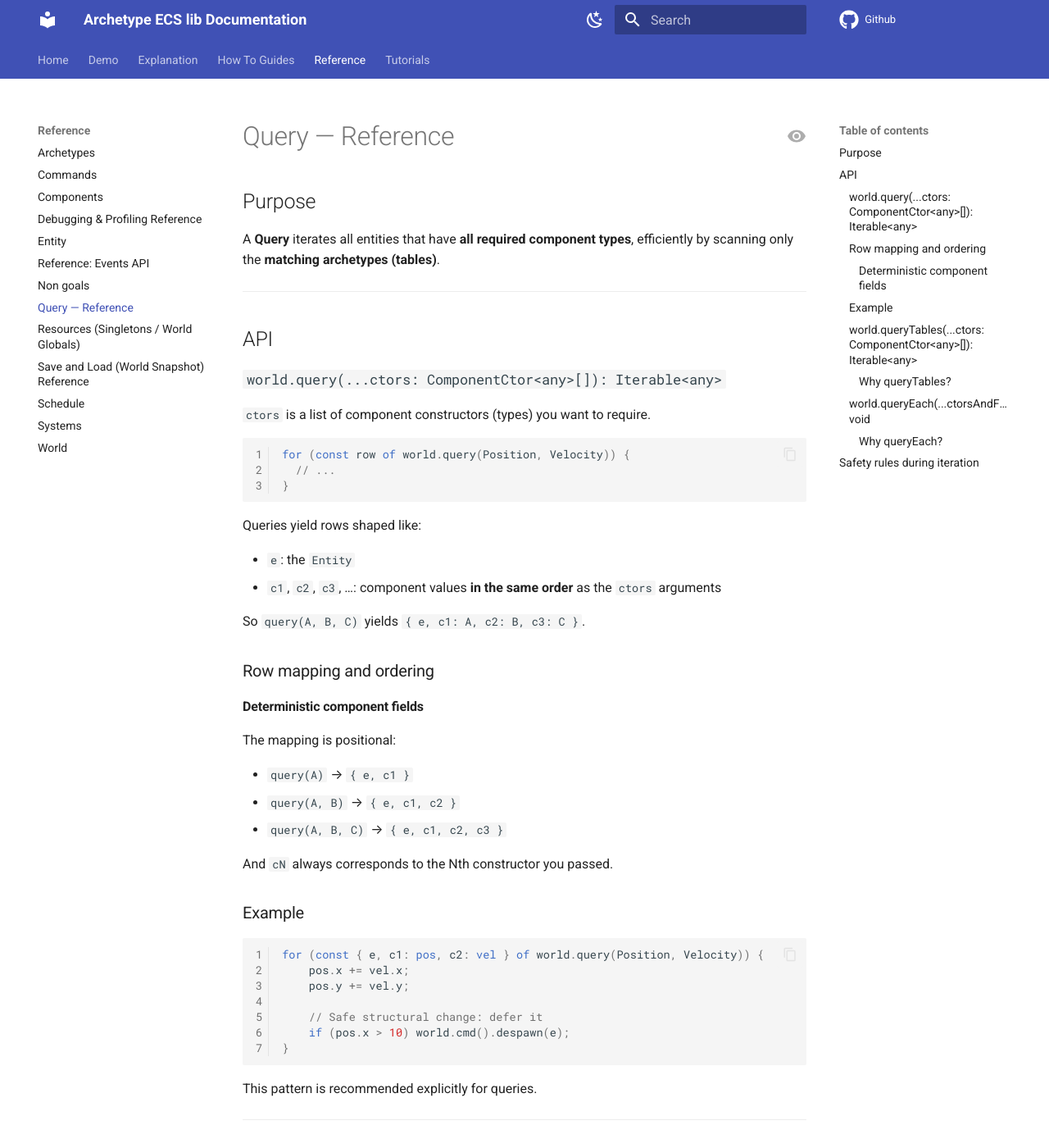
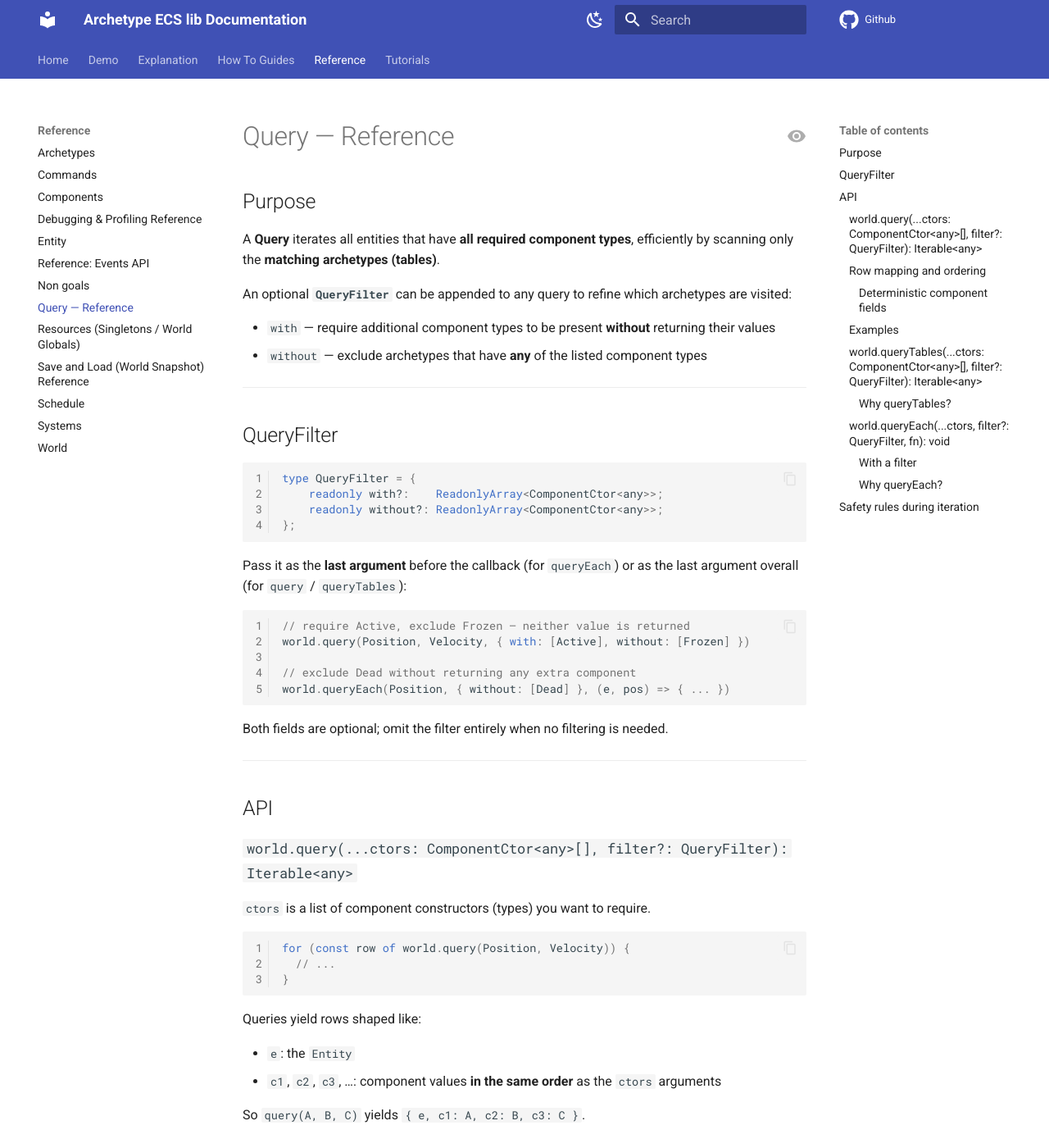
Before and after one commit to PirateJL/archetype-ecs-lib, an MkDocs documentation site: the page built from docs/Reference/queries.md, in a window 1280 px wide and 1400 px high. Shown: the whole window at 82% size. Built offline with MkDocs 1.6.1 and Material for MkDocs 9.7.7, drawn with Linux system fonts in a browser that asks for light colours; comment, search, counter and statistics services are not loaded; the version menu is left out; some of the changed text lies outside the part shown.

Commit message:
FEAT #61 Add comprehensive documentation for `QueryFilter` usage, covering `with` and `without` filters, combined cases, and performance insights in queries.

````diff
--- a/docs/Reference/queries.md
+++ b/docs/Reference/queries.md
@@ -4,11 +4,39 @@
 
 A **Query** iterates all entities that have **all required component types**, efficiently by scanning only the **matching archetypes (tables)**.
 
+An optional **`QueryFilter`** can be appended to any query to refine which archetypes are visited:
+
+- `with` — require additional component types to be present **without** returning their values
+- `without` — exclude archetypes that have **any** of the listed component types
+
+---
+
+## QueryFilter
+
+```ts
+type QueryFilter = {
+    readonly with?:    ReadonlyArray<ComponentCtor<any>>;
+    readonly without?: ReadonlyArray<ComponentCtor<any>>;
+};
+```
+
+Pass it as the **last argument** before the callback (for `queryEach`) or as the last argument overall (for `query` / `queryTables`):
+
+```ts
+// require Active, exclude Frozen — neither value is returned
+world.query(Position, Velocity, { with: [Active], without: [Frozen] })
+
+// exclude Dead without returning any extra component
+world.queryEach(Position, { without: [Dead] }, (e, pos) => { ... })
+```
+
+Both fields are optional; omit the filter entirely when no filtering is needed.
+
 ---
 
 ## API
 
-### `world.query(...ctors: ComponentCtor<any>[]): Iterable<any>`
+### `world.query(...ctors: ComponentCtor<any>[], filter?: QueryFilter): Iterable<any>`
 
 `ctors` is a list of component constructors (types) you want to require.
 
@@ -35,9 +63,11 @@ The mapping is positional:
 * `query(A, B)` → `{ e, c1, c2 }`
 * `query(A, B, C)` → `{ e, c1, c2, c3 }`
 
-And `cN` always corresponds to the Nth constructor you passed.
+`cN` always corresponds to the Nth constructor you passed. Components listed inside a `QueryFilter` do **not** count toward `cN` indices and are not returned in the row.
 
-### Example
+### Examples
+
+Basic query:
 
 ```ts
 for (const { e, c1: pos, c2: vel } of world.query(Position, Velocity)) {
@@ -49,11 +79,20 @@ for (const { e, c1: pos, c2: vel } of world.query(Position, Velocity)) {
 }
 ```
 
-This pattern is recommended explicitly for queries.
+With a filter — require `Active`, exclude `Frozen`:
+
+```ts
+for (const { c1: pos, c2: vel } of world.query(Position, Velocity, { with: [Active], without: [Frozen] })) {
+    pos.x += vel.x;
+    pos.y += vel.y;
+}
+```
+
+The row shape is still `{ e, c1: Position, c2: Velocity }` — the filter components are invisible in the result.
 
 ---
 
-### `world.queryTables(...ctors: ComponentCtor<any>[]): Iterable<any>`
+### `world.queryTables(...ctors: ComponentCtor<any>[], filter?: QueryFilter): Iterable<any>`
 
 `ctors` is a list of component constructors (types) you want to require.
 
@@ -77,7 +116,8 @@ Use this when you want fewer allocations and more cache-friendly loops:
 * you iterate **columns + indices** instead of creating one `{e, c1, ...}` object per entity
 * you can batch work per archetype
 
-Example:
+Examples:
+
 ```typescript
 for (const { entities, c1: pos, c2: vel } of world.queryTables(Position, Velocity)) {
   for (let i = 0; i < entities.length; i++) {
@@ -87,9 +127,19 @@ for (const { entities, c1: pos, c2: vel } of world.queryTables(Position, Velocit
 }
 ```
 
+With a filter:
+
+```typescript
+for (const { entities, c1: pos } of world.queryTables(Position, { without: [Frozen] })) {
+  for (let i = 0; i < entities.length; i++) {
+    pos[i]!.x += 1;
+  }
+}
+```
+
 ---
 
-### `world.queryEach(...ctorsAndFn): void`
+### `world.queryEach(...ctors, filter?: QueryFilter, fn): void`
 
 Callback-based query: no generator, no yielded row objects.
 
@@ -105,11 +155,31 @@ world.queryEach(Position, Velocity, (e, pos, vel) => {
 
 `queryEach(A, B, ...)` calls `fn(e, c1, c2, ...)` where `cN` matches the Nth constructor argument.
 
-So `queryEach(A, B, C, fn)` calls `fn(e, A, B, C)` in that order.
+So `queryEach(A, B, C, fn)` calls `fn(e, A_value, B_value, C_value)` in that order.
+
+#### With a filter
+
+Place the `QueryFilter` **between the last component constructor and the callback**:
+
+```typescript
+// Exclude Frozen — callback receives only Position and Velocity
+world.queryEach(Position, Velocity, { without: [Frozen] }, (e, pos, vel) => {
+  pos.x += vel.dx;
+  pos.y += vel.dy;
+});
+
+// Require Active marker — callback still receives only Position
+world.queryEach(Position, { with: [Active] }, (e, pos) => {
+  pos.x += 1;
+});
+```
+
+Components inside the filter are **not** added as callback parameters.
 
 #### Why `queryEach`?
 
 Use this when you want the simplest “do work per entity” loop without generator overhead:
+
 ```typescript
 world.queryEach(Position, Velocity, (e, pos, vel) => {
   pos.x += vel.dx;
````
Also changed, not shown: docs/How-To Guides/How-to-filter-queries-with-with-and-without.md (added, +133 -0 lines).
